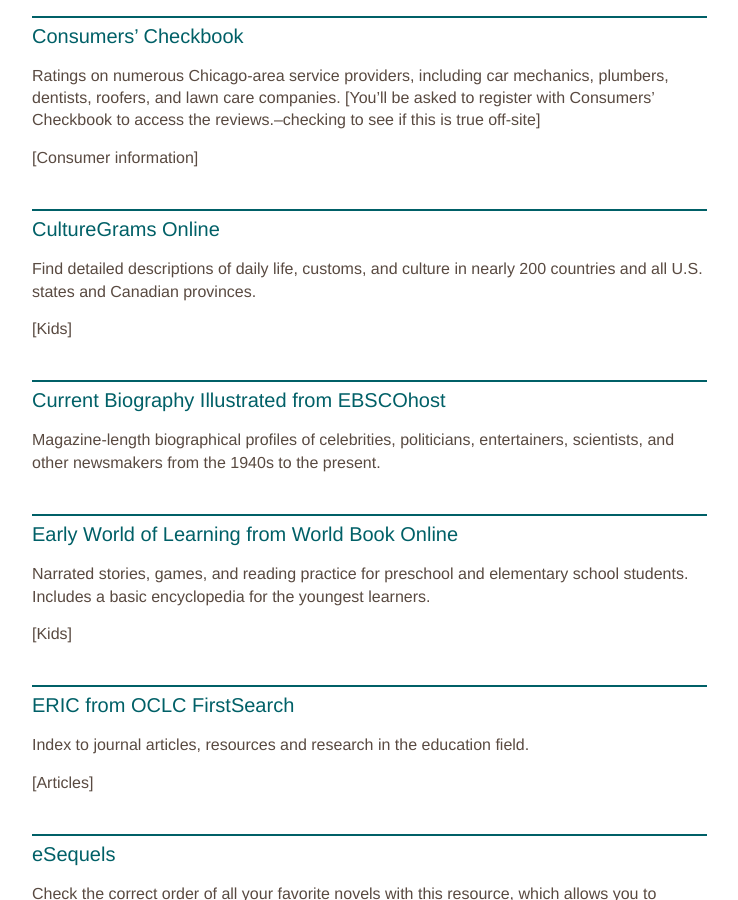
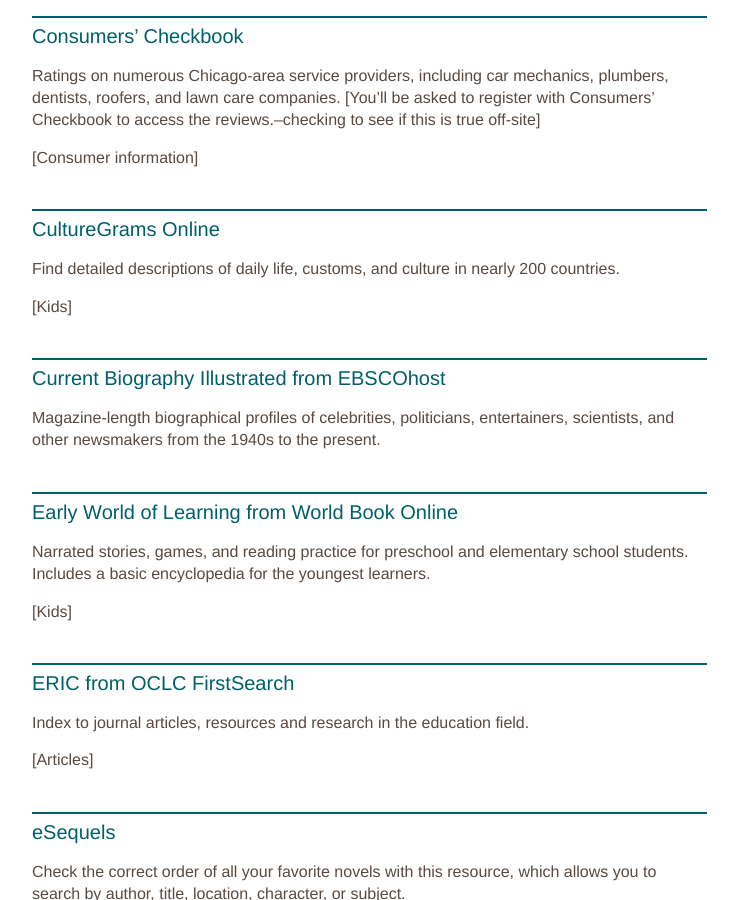
Before and after one commit to skokielibrary/spl-content, a Jekyll site: the page built from _content/bruce/resources--research-topic.markdown, in a window 1280 px wide and 900 px high, scrolled down 2376 px. Shown: the whole window, without its empty margins (126-864 px from the left). Built offline with Jekyll 4.4.1, drawn with Linux system fonts in a browser that asks for light colours.

Commit message:
Updated resources--research-topic.markdown

```diff
--- a/_content/bruce/resources--research-topic.markdown
+++ b/_content/bruce/resources--research-topic.markdown
@@ -77,7 +77,7 @@ Ratings on numerous Chicago-area service providers, including car mechanics, plu
 [Consumer information]
 
 ##CultureGrams Online
-Find detailed descriptions of daily life, customs, and culture in nearly 200 countries and all U.S. states and Canadian provinces.
+Find detailed descriptions of daily life, customs, and culture in nearly 200 countries.
 
 [Kids]
 
```
